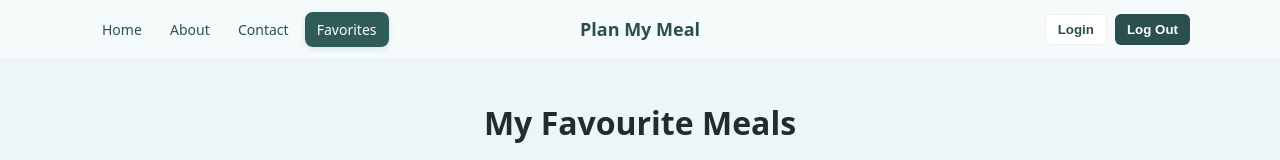
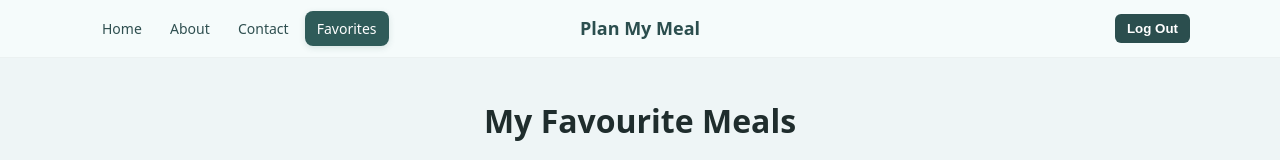
Before and after one commit to Prince1570/SIT725_PlanMyMeal, a website: page Public/favourites.html in a window 1280 px wide. Shown: the top 160 px of the page. Drawn offline with Linux system fonts and the light colour scheme.

Commit message:
Update favourites.html

```diff
--- a/Public/favourites.html
+++ b/Public/favourites.html
@@ -88,7 +88,6 @@
       <div class="brand">Plan My Meal</div>
 
       <div class="auth">
-        <button class="btn ghost">Login</button>
         <button class="btn primary">Log Out</button>
       </div>
     </div>
```
